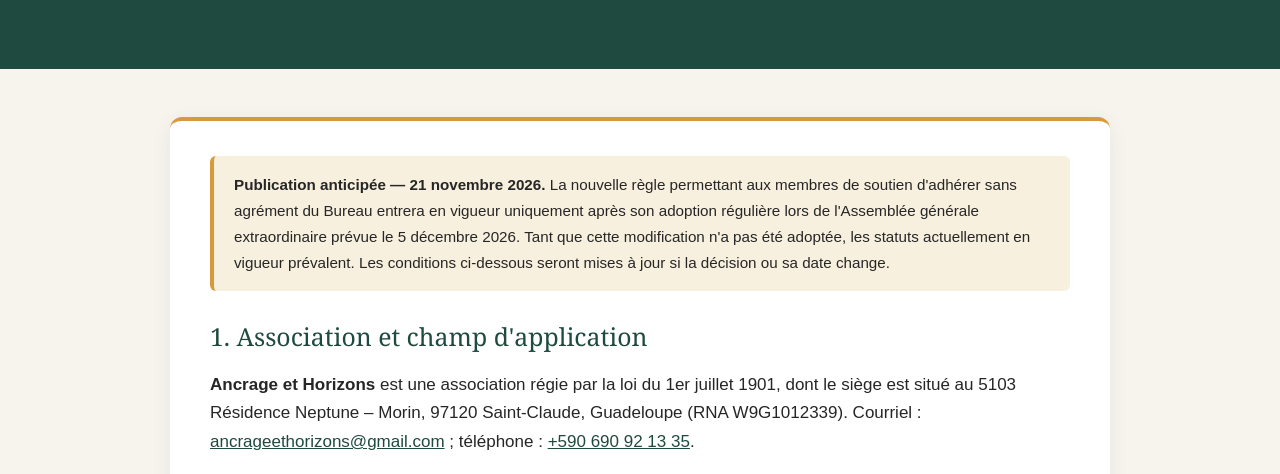
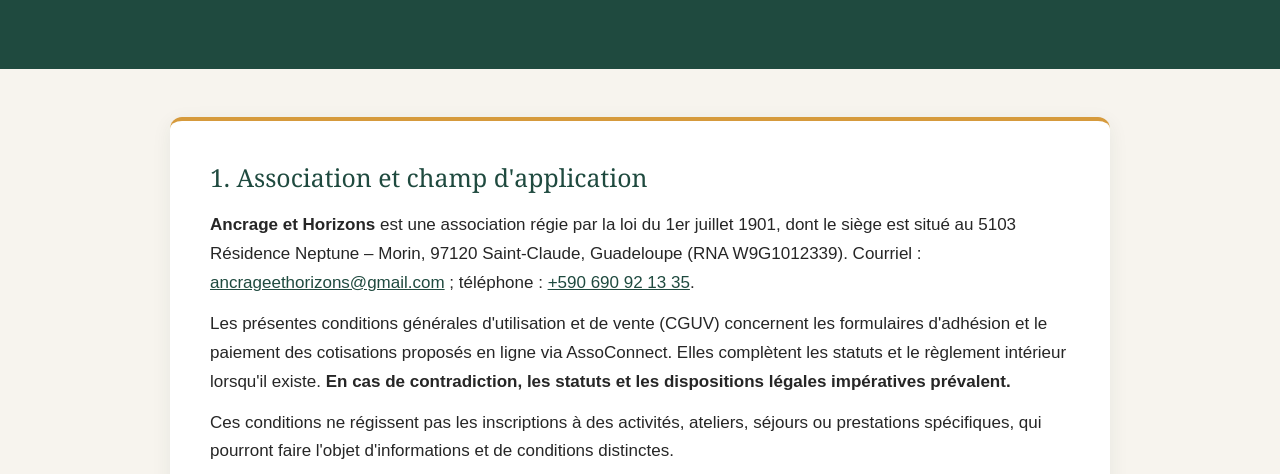
Before and after one commit to ancrageethorizons-coder/site-ancrage-et-horizons, a plain HTML site: page conditions-adhesion/index.html in a window 1280 px wide. Shown: the part 325-799 px from the top of the page. Drawn offline with Linux system fonts and the light colour scheme.

Commit message:
Retirer l'encadré provisoire sans modifier les dispositions de fond

```diff
--- a/conditions-adhesion/index.html
+++ b/conditions-adhesion/index.html
@@ -15,7 +15,7 @@ footer{display:flex;justify-content:space-between;flex-wrap:wrap;gap:22px;backgr
 <header><a class="brand" href="/"><img src="../assets/logo.png" alt="Symbole officiel d’Ancrage et Horizons"><span>Ancrage et Horizons</span></a><nav aria-label="Navigation principale"><a href="/">Accueil</a><a href="/association/">L’association</a><a href="/activites/">Nos activités</a><a href="/projets/">Nos projets</a><a class="join" href="/#adherer">Adhérer</a></nav></header>
 <div class="hero"><div><div class="eyebrow">Informations officielles</div><h1>Conditions d’adhésion et CGUV</h1><p>Règles relatives aux adhésions 2027, aux cotisations et à leur règlement en ligne.</p></div></div>
 <main><article>
-<div class="draft-note" role="note"><strong>Publication anticipée — 21 novembre 2026.</strong> La nouvelle règle permettant aux membres de soutien d'adhérer sans agrément du Bureau entrera en vigueur uniquement après son adoption régulière lors de l'Assemblée générale extraordinaire prévue le 5 décembre 2026. Tant que cette modification n'a pas été adoptée, les statuts actuellement en vigueur prévalent. Les conditions ci-dessous seront mises à jour si la décision ou sa date change.</div>
+
 <section><h2>1. Association et champ d'application</h2>
 <p><strong>Ancrage et Horizons</strong> est une association régie par la loi du 1er juillet 1901, dont le siège est situé au 5103 Résidence Neptune – Morin, 97120 Saint-Claude, Guadeloupe (RNA W9G1012339). Courriel : <a href="mailto:ancrageethorizons@gmail.com">ancrageethorizons@gmail.com</a> ; téléphone : <a href="tel:+590690921335">+590 690 92 13 35</a>.</p>
 <p>Les présentes conditions générales d'utilisation et de vente (CGUV) concernent les formulaires d'adhésion et le paiement des cotisations proposés en ligne via AssoConnect. Elles complètent les statuts et le règlement intérieur lorsqu'il existe. <strong>En cas de contradiction, les statuts et les dispositions légales impératives prévalent.</strong></p>
```
